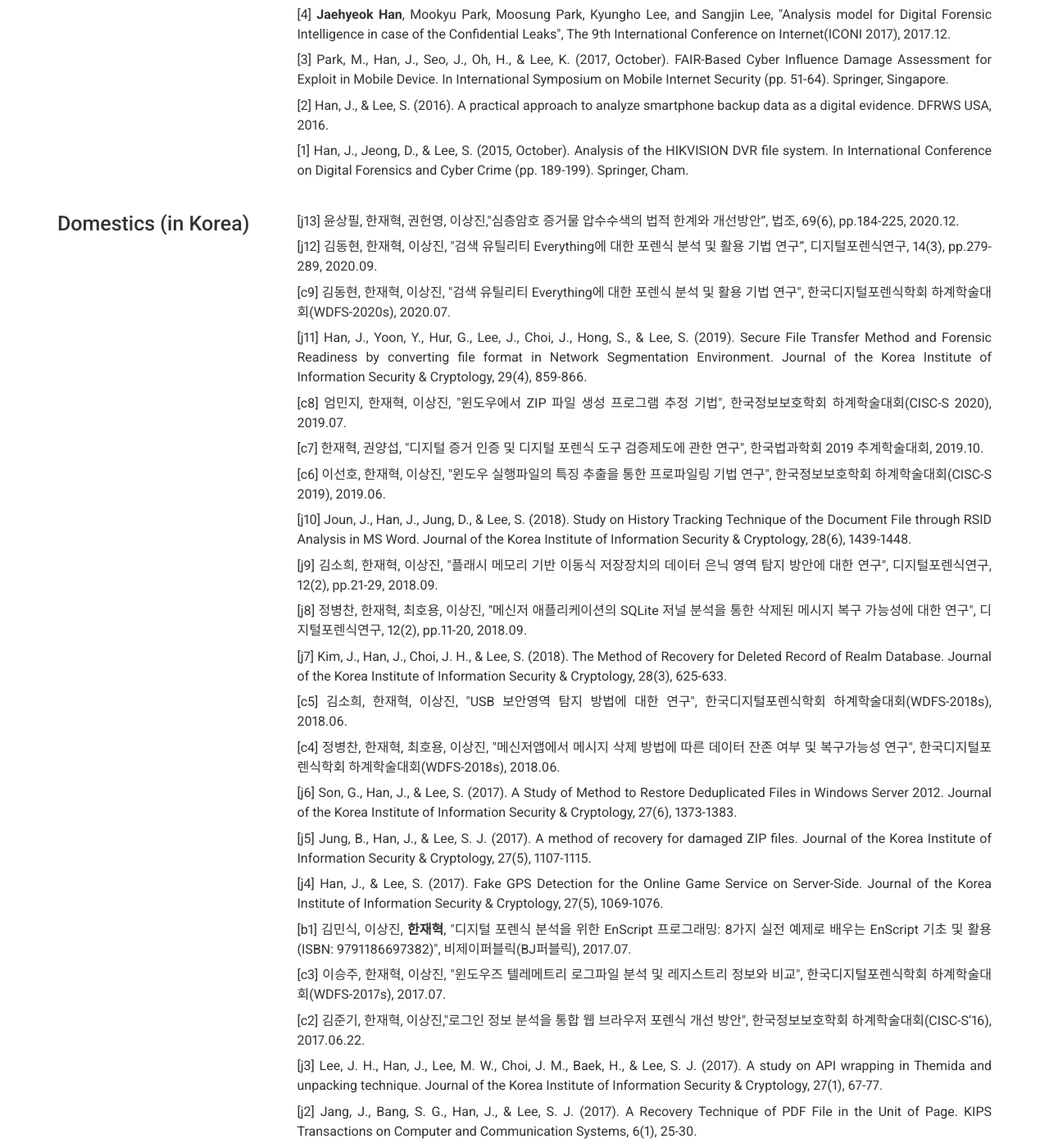
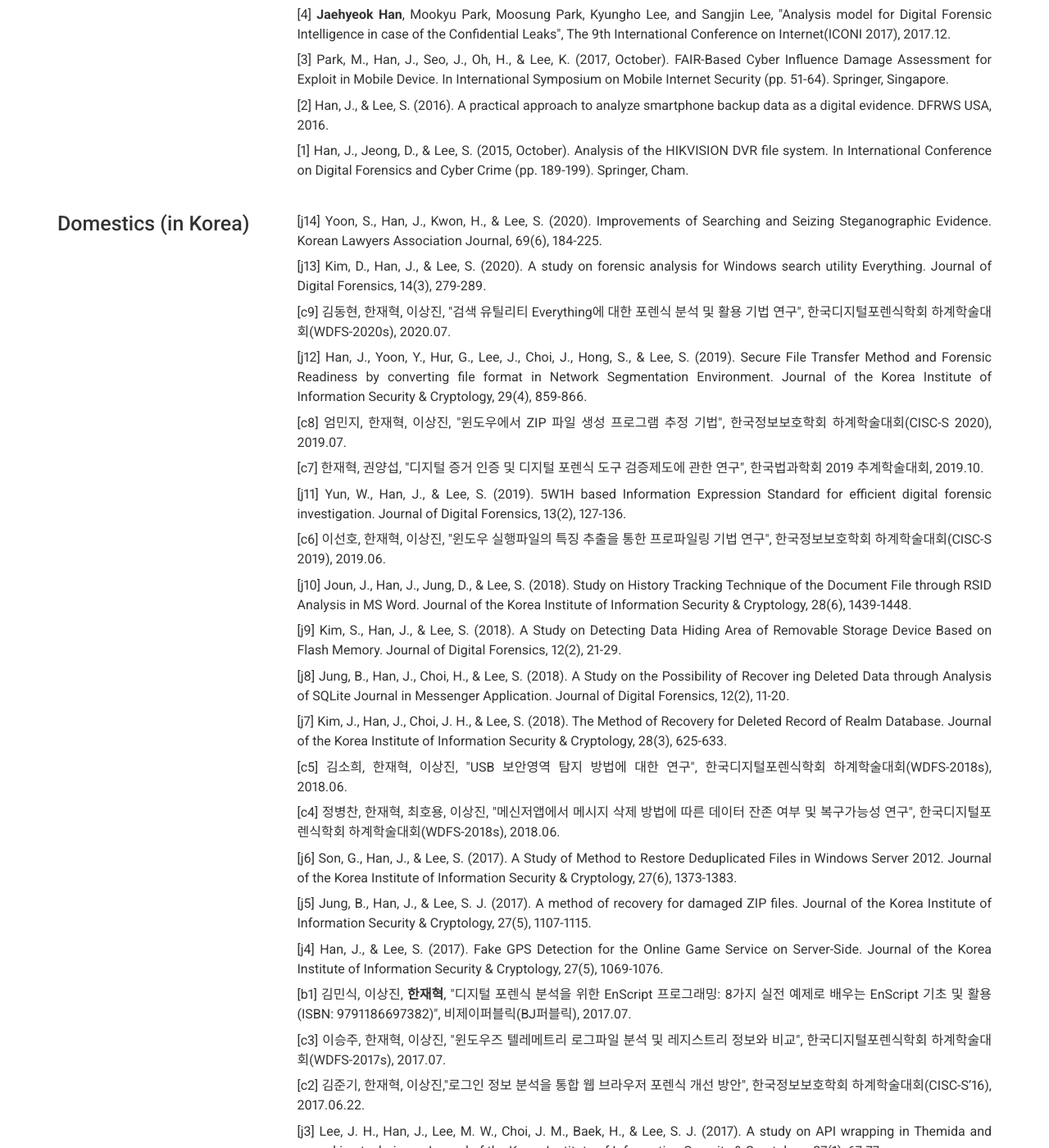
Before and after one commit to JaehyeokHan/jaehyeokhan.github.io, a Jekyll site: the page built from index.md, in a window 1280 px wide and 1400 px high, scrolled down 2676 px. Shown: the whole window at 82% size. Built offline with Jekyll 4.4.1, drawn with Linux system fonts in a browser that asks for light colours; nearby versions of some CDN libraries.

Commit message:
Update _config.yml

```diff
--- a/_config.yml
+++ b/_config.yml
@@ -170,16 +170,17 @@ content:
       - layout: left
         title: Domestics (in Korea)
         description: | # this will include new lines to allow paragraphs
-          <p>[j13] 윤상필, 한재혁, 권헌영, 이상진,"심층암호 증거물 압수수색의 법적 한계와 개선방안”, 법조, 69(6), pp.184-225, 2020.12.</p>
-          <p>[j12] 김동현, 한재혁, 이상진, "검색 유틸리티 Everything에 대한 포렌식 분석 및 활용 기법 연구”, 디지털포렌식연구, 14(3), pp.279-289, 2020.09.</p>
+          <p>[j14] Yoon, S., Han, J., Kwon, H., & Lee, S. (2020). Improvements of Searching and Seizing Steganographic Evidence. Korean Lawyers Association Journal, 69(6), 184-225.</p>
+          <p>[j13] Kim, D., Han, J., & Lee, S. (2020). A study on forensic analysis for Windows search utility Everything. Journal of Digital Forensics, 14(3), 279-289.</p>
           <p>[c9] 김동현, 한재혁, 이상진, "검색 유틸리티 Everything에 대한 포렌식 분석 및 활용 기법 연구", 한국디지털포렌식학회 하계학술대회(WDFS-2020s), 2020.07.</p>
-          <p>[j11] Han, J., Yoon, Y., Hur, G., Lee, J., Choi, J., Hong, S., & Lee, S. (2019). Secure File Transfer Method and Forensic Readiness by converting file format in Network Segmentation Environment. Journal of the Korea Institute of Information Security & Cryptology, 29(4), 859-866.</p>
+          <p>[j12] Han, J., Yoon, Y., Hur, G., Lee, J., Choi, J., Hong, S., & Lee, S. (2019). Secure File Transfer Method and Forensic Readiness by converting file format in Network Segmentation Environment. Journal of the Korea Institute of Information Security & Cryptology, 29(4), 859-866.</p>
           <p>[c8] 엄민지, 한재혁, 이상진, "윈도우에서 ZIP 파일 생성 프로그램 추정 기법", 한국정보보호학회 하계학술대회(CISC-S 2020), 2019.07.</p>
           <p>[c7] 한재혁, 권양섭, "디지털 증거 인증 및 디지털 포렌식 도구 검증제도에 관한 연구", 한국법과학회 2019 추계학술대회, 2019.10.</p>
+          <p>[j11] Yun, W., Han, J., & Lee, S. (2019). 5W1H based Information Expression Standard for efficient digital forensic investigation. Journal of Digital Forensics, 13(2), 127-136.</p>
           <p>[c6] 이선호, 한재혁, 이상진, "윈도우 실행파일의 특징 추출을 통한 프로파일링 기법 연구", 한국정보보호학회 하계학술대회(CISC-S 2019), 2019.06.</p>
           <p>[j10] Joun, J., Han, J., Jung, D., & Lee, S. (2018). Study on History Tracking Technique of the Document File through RSID Analysis in MS Word. Journal of the Korea Institute of Information Security & Cryptology, 28(6), 1439-1448.</p>
-          <p>[j9] 김소희, 한재혁, 이상진, "플래시 메모리 기반 이동식 저장장치의 데이터 은닉 영역 탐지 방안에 대한 연구", 디지털포렌식연구, 12(2), pp.21-29, 2018.09.</p>
-          <p>[j8] 정병찬, 한재혁, 최호용, 이상진, "메신저 애플리케이션의 SQLite 저널 분석을 통한 삭제된 메시지 복구 가능성에 대한 연구", 디지털포렌식연구, 12(2), pp.11-20, 2018.09.</p>
+          <p>[j9] Kim, S., Han, J., & Lee, S. (2018). A Study on Detecting Data Hiding Area of Removable Storage Device Based on Flash Memory. Journal of Digital Forensics, 12(2), 21-29.</p>
+          <p>[j8] Jung, B., Han, J., Choi, H., & Lee, S. (2018). A Study on the Possibility of Recover ing Deleted Data through Analysis of SQLite Journal in Messenger Application. Journal of Digital Forensics, 12(2), 11-20.</p>
           <p>[j7] Kim, J., Han, J., Choi, J. H., & Lee, S. (2018). The Method of Recovery for Deleted Record of Realm Database. Journal of the Korea Institute of Information Security & Cryptology, 28(3), 625-633.</p>
           <p>[c5] 김소희, 한재혁, 이상진, "USB 보안영역 탐지 방법에 대한 연구", 한국디지털포렌식학회 하계학술대회(WDFS-2018s), 2018.06.</p>
           <p>[c4] 정병찬, 한재혁, 최호용, 이상진, "메신저앱에서 메시지 삭제 방법에 따른 데이터 잔존 여부 및 복구가능성 연구", 한국디지털포렌식학회 하계학술대회(WDFS-2018s), 2018.06.</p>
```
